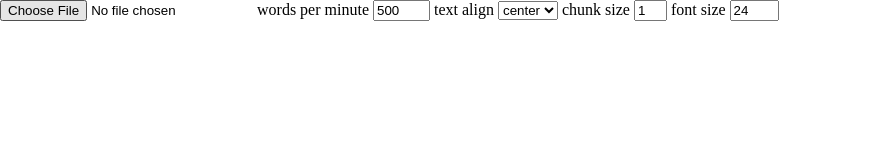
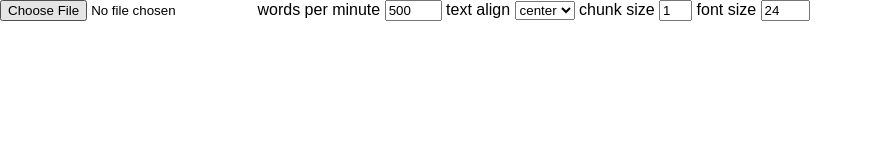
Before and after one commit to pik4ez/kutuzov, a plain HTML site: page index.html in a window 1280 px wide. Shown: the whole page, without its empty margins (0-873 px from the left). Drawn offline with Linux system fonts and the light colour scheme.

Commit message:
trying Ubuntu font

```diff
--- a/ktz.css
+++ b/ktz.css
@@ -4,6 +4,10 @@ html, body {
 	height: 100%;
 	margin: 0;
 	padding: 0;
+}
+
+body {
+	font-family: Ubuntu, sans-serif;
 }
 
 #container {
```
